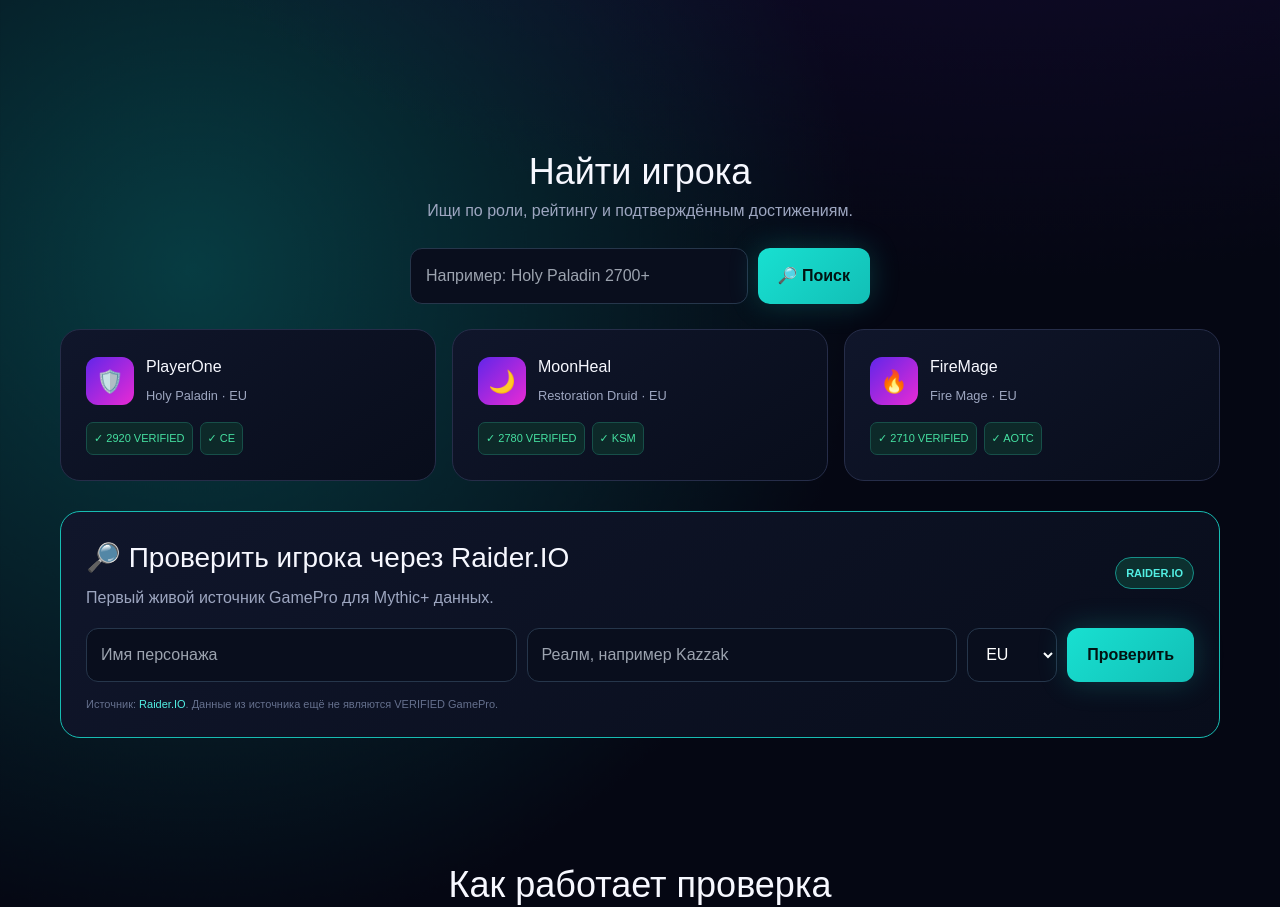
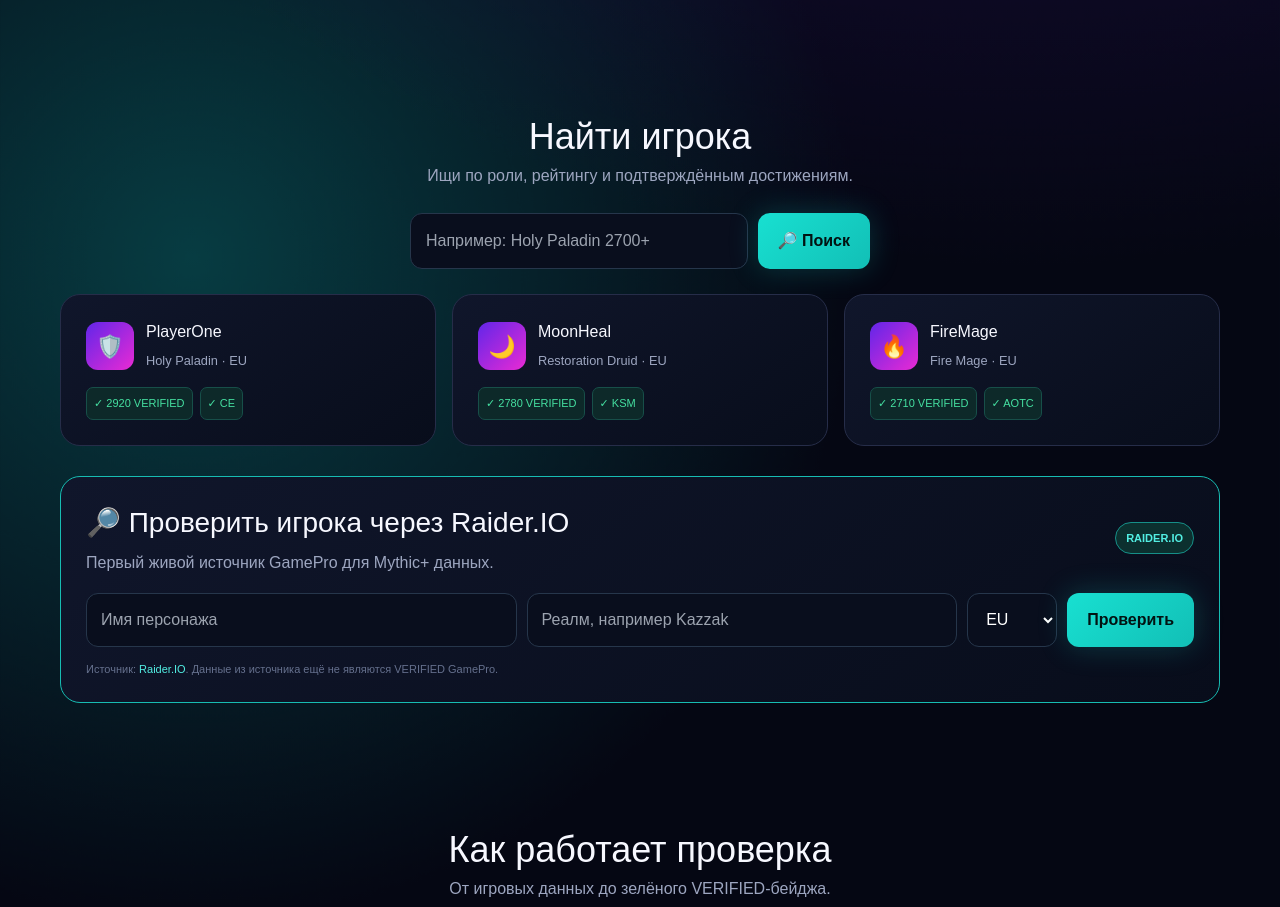
Before and after one commit to vesttrading/gamepro-market, a Next.js app: page / in a window 1280 px wide. Shown: the part 1049-1956 px from the top of the page. Built offline with nearby package versions, Linux system fonts and the light colour scheme; no server answers.

Commit message:
Adjust players section margin for layout improvement

```diff
--- a/app/page.tsx
+++ b/app/page.tsx
@@ -253,7 +253,7 @@ export default function HomePage() {
         </div>
       </section>
 
-      <section id="players" style={{maxWidth:1160,width:"92%",margin:"auto",padding:"0px 0 30px"}}>
+      <section id="players" style={{maxWidth:1160,width:"92%",margin:"auto",padding:"0px 0 30px",marginTop:-35}}>
         <h2 style={{textAlign:"center",fontSize:36}}>{t.searchTitle}</h2><p style={{textAlign:"center",color:"#9da6c0"}}>{t.searchSub}</p>
         <div className="searchbar" style={{display:"flex",gap:10,maxWidth:460,margin:"25px auto"}}><input value={q} onChange={e=>setQ(e.target.value)} placeholder={t.placeholder} style={{flex:1,minWidth:0,background:"#090e1d",border:"1px solid #26364b",borderRadius:12,padding:15,color:"white",outline:"none"}}/><button style={btn}>🔎 {t.search}</button></div>
         <div className="cards" style={{display:"grid",gridTemplateColumns:"repeat(3,1fr)",gap:16}}>{players.map(x=><div key={x[1]} style={card}><div style={{display:"flex",gap:12,alignItems:"center"}}><div style={{width:48,height:48,borderRadius:12,display:"grid",placeItems:"center",background:"linear-gradient(135deg,#6126e9,#e92ad4)",fontSize:22}}>{x[0]}</div><div><h3 style={{margin:"0 0 4px"}}>{x[1]}</h3><small style={{color:"#9da6c0"}}>{x[2]}</small></div></div><div style={{display:"flex",gap:7,marginTop:15,flexWrap:"wrap"}}><span className="greenTag">✓ {x[3]} VERIFIED</span><span className="greenTag">✓ {x[4]}</span></div></div>)}</div>
```
